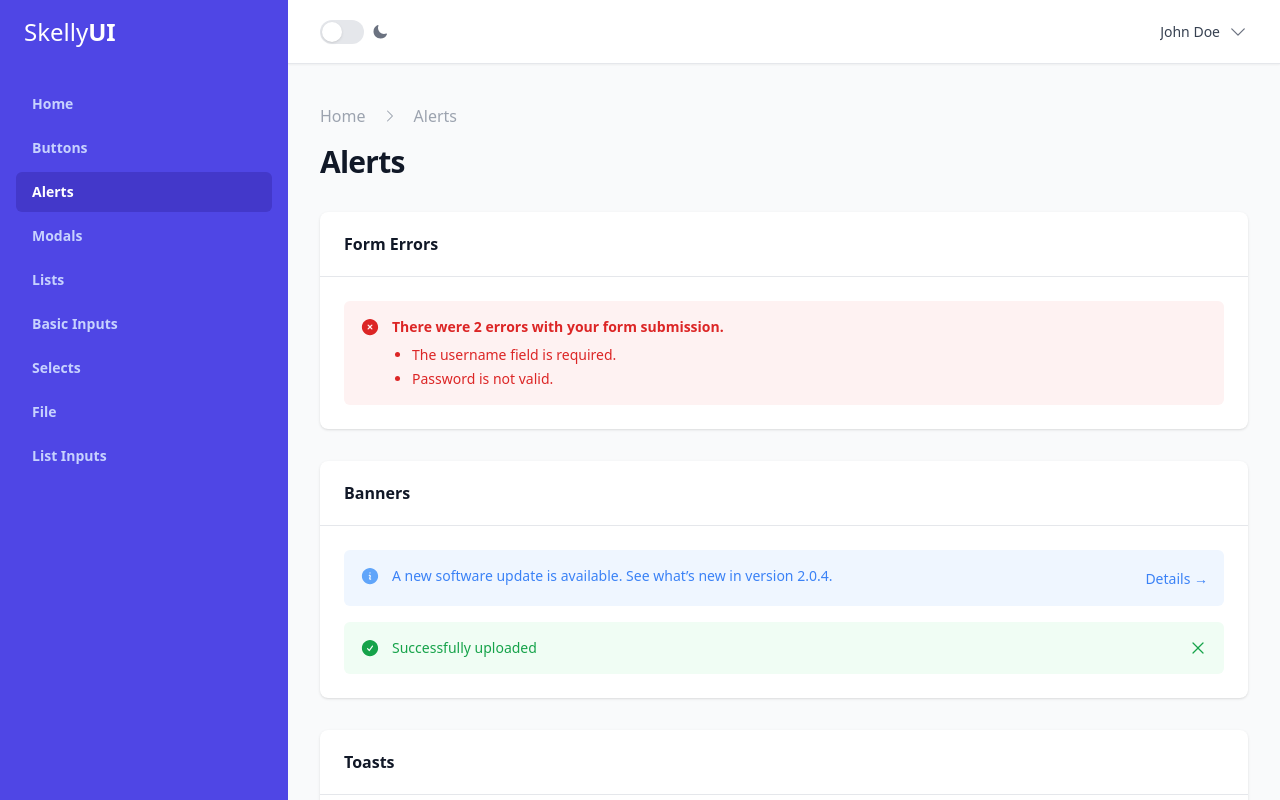
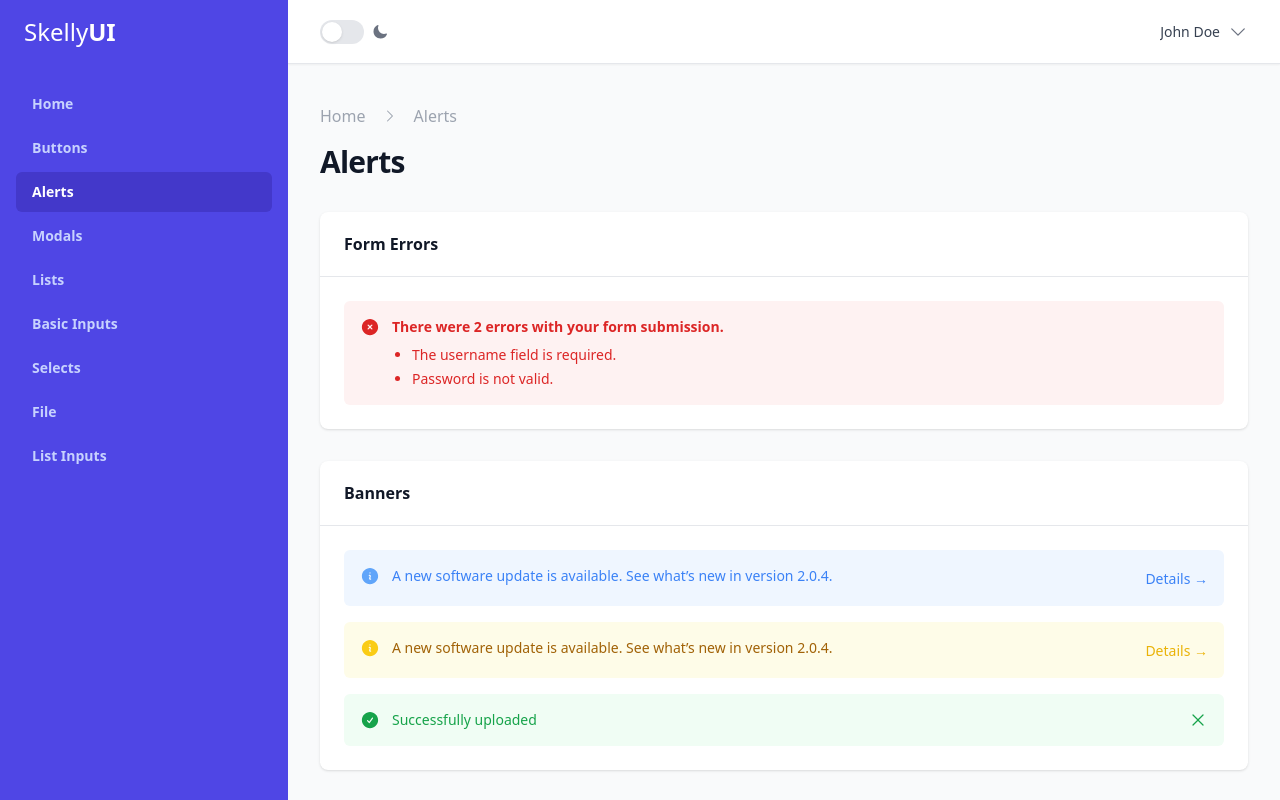
Before and after one commit to slovenianGooner/skelly-ui-react, a React (Vite) app: page /alerts in a window 1280 px wide. Shown: the top 800 px of the page. Built offline with nearby package versions, Linux system fonts and the light colour scheme.

Commit message:
Move banner styling to library.

```diff
--- a/src/lib/components/AlertBanner.jsx
+++ b/src/lib/components/AlertBanner.jsx
@@ -1,6 +1,13 @@
-export default function AlertBanner({children, icon, action, dismiss, className}) {
+export default function AlertBanner({children, style = 'info', icon, action, dismiss, className}) {
+
+    const styles = {
+        info: 'bg-blue-50 dark:bg-gray-800',
+        success: 'bg-green-50 dark:bg-gray-800',
+        warning: 'bg-yellow-50 dark:bg-gray-800',
+    }
+
     return (
-        <div className={'rounded-md p-4 ' + className}>
+        <div className={'rounded-md p-4 ' + styles[style] + ' ' + className}>
             <div className="flex">
                 {icon && (
                     <div className="flex-shrink-0 mr-3">
--- a/src/views/Alerts.jsx
+++ b/src/views/Alerts.jsx
@@ -39,7 +39,7 @@ export default function Alerts() {
                 <XCard className="mt-8"
                        header={<XCardHeader>Banners</XCardHeader>}>
                     <div className="space-y-4">
-                        <XAlertBanner className="bg-blue-50 dark:bg-gray-800"
+                        <XAlertBanner style="info"
                             action={
                                 <div className="-mx-1.5 -my-1.5">
                                     <a href="#"
@@ -54,8 +54,23 @@ export default function Alerts() {
                             <p className="text-sm text-blue-500">A new software update is available. See what’s new in
                                 version 2.0.4.</p>
                         </XAlertBanner>
+                        <XAlertBanner style="warning"
+                                      action={
+                                          <div className="-mx-1.5 -my-1.5">
+                                              <a href="#"
+                                                 className="text-sm rounded-md p-1.5 whitespace-nowrap font-medium text-yellow-500 hover:text-yellow-400 focus:ring-2 focus:ring-yellow-700 dark:focus:ring-yellow-500 focus:ring-offset-2 focus:ring-offset-yellow-50 dark:focus:ring-offset-gray-800 focus:outline-none">
+                                                  Details
+                                                  <span aria-hidden="true"> &rarr;</span>
+                                              </a>
+                                          </div>
+                                      }
+                                      icon={<InformationCircleIcon className="h-5 w-5 text-yellow-400 dark:text-yellow-500"
+                                                                   aria-hidden="true" />}>
+                            <p className="text-sm text-yellow-700 dark:text-yellow-500">A new software update is available. See what’s new in
+                                version 2.0.4.</p>
+                        </XAlertBanner>
                         {dismissibleBannerVisible && (
-                            <XAlertBanner className="bg-green-50 dark:bg-gray-800"
+                            <XAlertBanner style="success"
                                 dismiss={
                                     <div className="-mx-1.5 -my-1.5">
                                         <button
```
